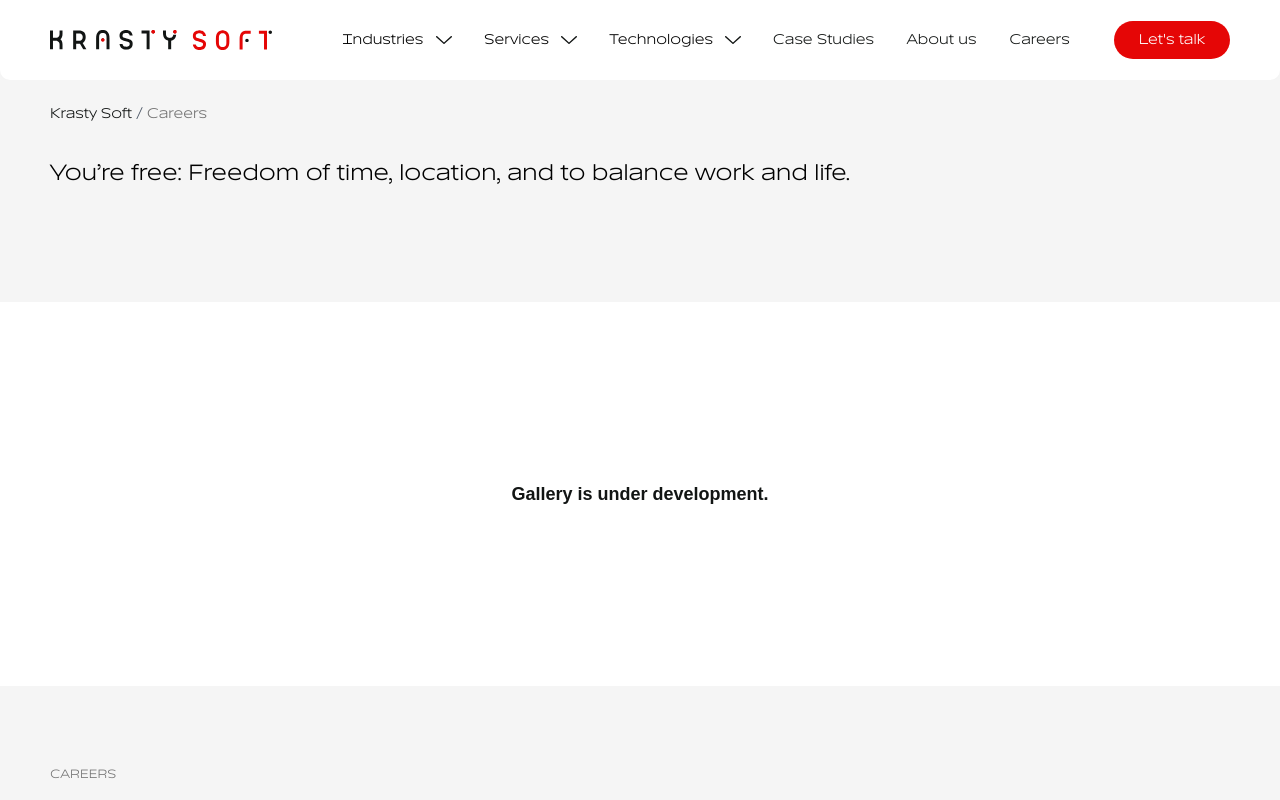
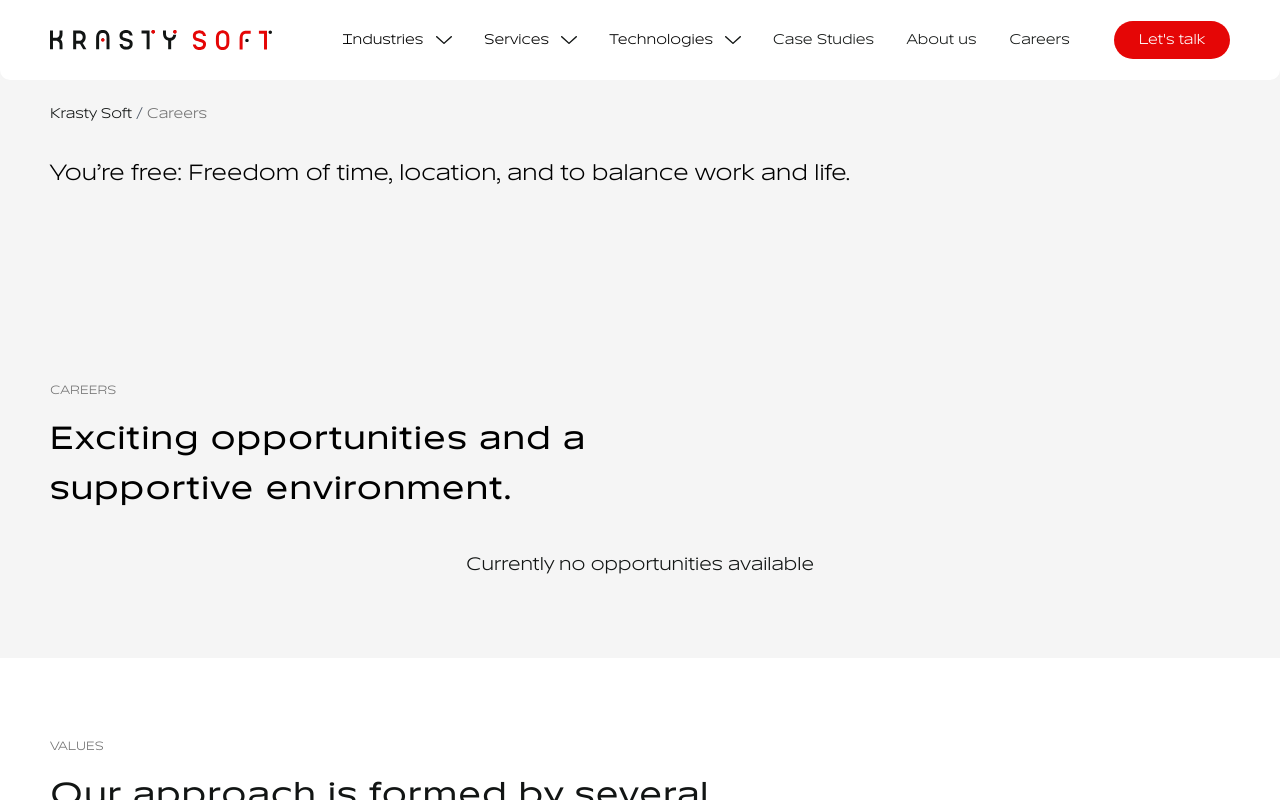
Before and after one commit to Krasty-Soft/krasty-soft-landing-page, a Next.js app: page /careers in a window 1280 px wide. Built offline with nearby package versions, Linux system fonts and the light colour scheme; a web font is replaced by a local one.

Commit message:
remove unused Placeholder component from careers page and update Opportunities component to reflect its empty state

```diff
--- a/src/app/careers/page.tsx
+++ b/src/app/careers/page.tsx
@@ -1,4 +1,4 @@
-import { Opportunities, Placeholder, Values } from "@/components/blocks";
+import { Opportunities, Values } from "@/components/blocks";
 import { Breadcrumbs } from "@/components";
 import React from "react";
 
@@ -14,8 +14,6 @@ export default function Page() {
           You’re free: Freedom of time, location, and to balance work and life.
         </h1>
       </div>
-      <Placeholder size={"tall"}>Gallery</Placeholder>
-      {/* set isEmpty={false} to show the jobs */}
       <Opportunities isEmpty={true} />
       <Values isDark={false} />
     </div>
```
